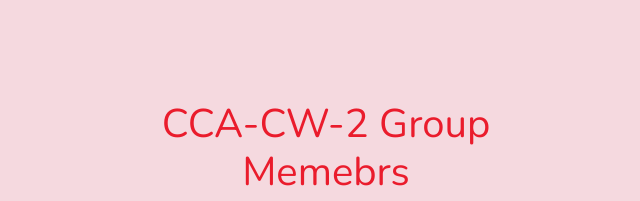
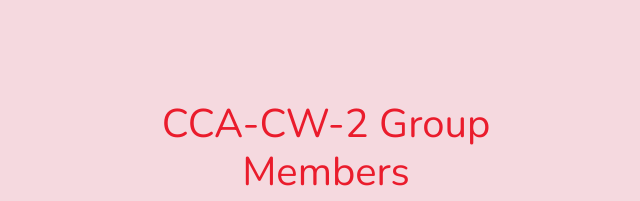
Before and after one commit to malshanucsc/CCA-CW, a plain HTML site: page src/index.html in a window 1280 px wide. Shown: the top 201 px of the page, 640-1280 px from the left. Drawn offline with nearby package versions, Linux system fonts and the light colour scheme.

Commit message:
typo fixed

```diff
--- a/src/index.html
+++ b/src/index.html
@@ -49,7 +49,7 @@
       <div class="col-md-6 text-center order-1 order-md-2">
         <div class="row justify-content-center">
           <div class="col-10 col-lg-8 blurb mb-5 mb-md-0">
-            <h2>CCA-CW-2   Group Memebrs</h2>
+            <h2>CCA-CW-2   Group Members</h2>
             <img class="d-none d-lg-inline" src="imgs/lolli_icon.png" alt="Lollipop">
             <p class="lead">Malshan Wanigasekara</p>
           <p class="lead">Nadun Gunawardana</p>
```
